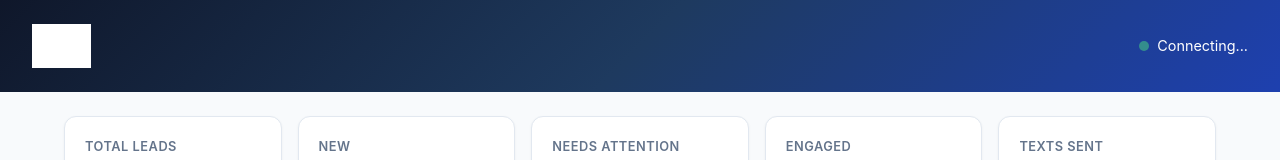
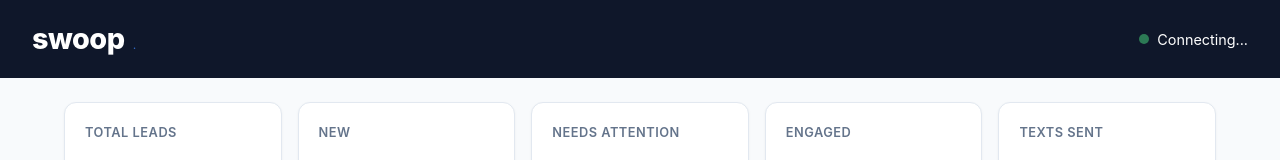
Before and after one commit to sunilmsft/swoop, a website: page public/index.html in a window 1280 px wide. Shown: the top 160 px of the page. Drawn offline with Linux system fonts and the light colour scheme; no server answers.

Commit message:
fix: clean header - solid dark bg, bold text brand, blue accent dot

```diff
--- a/public/index.html
+++ b/public/index.html
@@ -26,14 +26,15 @@
         body { font-family: -apple-system, BlinkMacSystemFont, 'Segoe UI', Roboto, sans-serif; background: var(--bg); color: var(--text); line-height: 1.6; }
 
         .header {
-            background: linear-gradient(135deg, #0f172a 0%, #1e3a5f 50%, #1e40af 100%);
+            background: #0f172a;
             color: white;
-            padding: 1.5rem 2rem;
+            padding: 1rem 2rem;
             display: flex;
             align-items: center;
             justify-content: space-between;
         }
-        .header h1 { font-size: 1.5rem; }
+        .header h1 { font-size: 1.8rem; font-weight: 800; letter-spacing: -0.5px; }
+        .header h1 .brand-dot { color: #3b82f6; }
         .header .logo-img { filter: brightness(0) invert(1); }
         .header h1 span { font-weight: 300; opacity: 0.8; font-size: 0.9rem; margin-left: 0.5rem; }
         .header .status { display: flex; align-items: center; gap: 0.5rem; font-size: 0.9rem; }
@@ -221,7 +222,7 @@
 </head>
 <body>
     <div class="header">
-        <h1><img src="/images/logo-bold.png" alt="Swoop" class="logo-img" style="height:44px;vertical-align:middle;"></h1>
+        <h1>swoop<span class="brand-dot">.</span></h1>
         <div class="status">
             <div class="dot"></div>
             <span id="status-text">Connecting...</span>
```
